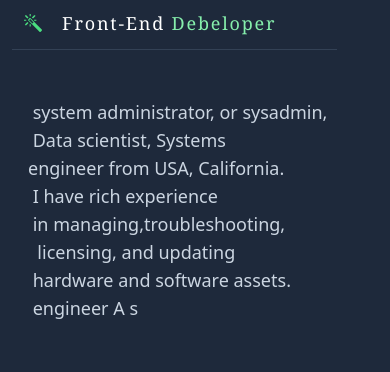
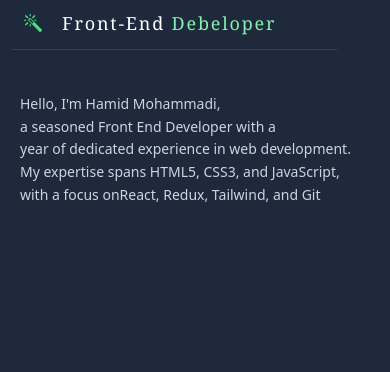
Before and after one commit to hamid-js/portfolio, a React (Vite) app: page / in a window 390 px wide. Shown: the part 757-1129 px from the top of the page. Built offline with nearby package versions, Linux system fonts and the light colour scheme.

Commit message:
fix respnsive bug9

```diff
--- a/src/App.jsx
+++ b/src/App.jsx
@@ -28,7 +28,7 @@ function App() {
       </nav>
 
       <main className=" md:mr-16 md:w-4/6 md:text-xl md:shadow-lg md:shadow-[var(--secondary-color-500)] lg:m-0 lg:mr-9 lg:flex lg:w-full lg:items-start lg:justify-between lg:gap-5 lg:shadow-none ">
-        <div className=" lg:mt-6 lg:max-h-[33rem] lg:min-w-[26rem] xl:max-h-[33rem] xl:min-w-[28rem]  ">
+        <div className=" lg:mt-6 lg:max-h-[33rem] lg:min-w-[24rem] xl:max-h-[33rem] xl:min-w-[28rem]  ">
           <HiroCard />
         </div>
 
@@ -39,7 +39,7 @@ function App() {
             } `}
           >
             <About />
-            <Testomonials />
+            {/* <Testomonials /> */}
           </div>
           <div
             className={` ${sections} ${
--- a/src/features/articles/About.jsx
+++ b/src/features/articles/About.jsx
@@ -2,18 +2,19 @@ import { ImMagicWand, ImProfile } from 'react-icons/im';
 import Title from '../ui/Title';
 import Typewriter from '../ui/Typewriter';
 const text = `
-A system administrator, or sysadmin,
- Data scientist, Systems
-engineer from USA, California.
- I have rich experience
- in managing,troubleshooting,
-  licensing, and updating
- hardware and software assets.
- engineer A system administrator,sysadmin,
-  Data scientist, Systems engineer from USA,
-   California. I have rich experience
-    in managing,troubleshooting,licensing,
- and updating  hardware and software assets.
+ Hello, I'm Hamid Mohammadi,
+a seasoned Front End Developer with a
+year of dedicated experience in web development.
+My expertise spans HTML5, CSS3, and JavaScript,
+with a focus onReact, Redux, Tailwind, and Git.
+I bring a dynamic approach to creating
+user-centric experiences, evident in my portfolio, where
+each project showcases my problem-solving prowess and
+coding finesse.From responsive designs to interactive
+React applications, my commitment to excellence
+shines through. I'm eager to contribute my skills and
+passion to the ever-evolving landscape of web
+development.and updating hardware and software assets.
 `;
 export default function About() {
   return (
@@ -34,8 +35,8 @@ export default function About() {
         className="text-lg 2xl:text-3xl "
       />
 
-      <div className="text-[--primary-color-300]lg:px-10 px-7 xl:px-8  ">
-        <div className="font-extralightligh  relative mb-80  pb-12 text-lg  md:text-xl xl:text-lg 2xl:mb-[32rem] 2xl:text-2xl 2xl:leading-relaxed  ">
+      <div className="text-[--primary-color-300]  pl-5 sm:pl-3 xl:px-10  ">
+        <div className="font-extralightligh leading-relaxed  relative mb-72 sm:mb-96   pb-12 text-sm sm:text-lg   xl:mb-[25rem] 2xl:mb-[35rem] 2xl:text-2xl 2xl:leading-relaxed  ">
           <Typewriter text={text} wordDelay={30} />
         </div>
 
--- a/src/features/terminal/Terminal.jsx
+++ b/src/features/terminal/Terminal.jsx
@@ -97,7 +97,7 @@ const Terminal = () => {
   return (
     <div
       id="terminal"
-      className=" lg:w-6/6 xl:p-auto my-16 h-full w-full overflow-hidden rounded-md bg-[--color-black] p-5 text-[--primary-color-300] shadow-md md:m-0 lg:p-10 xl:min-w-[35rem] 2xl:min-w-[42rem] 2xl:py-32   "
+      className=" lg:w-6/6 xl:p-auto my-16 h-full w-full overflow-hidden rounded-md bg-[--color-black] p-5 text-[--primary-color-300] shadow-md md:m-0 lg:p-10 lg:min-w-[30rem] xl:min-w-[43rem] 2xl:min-w-[50rem] 2xl:py-32   "
     >
       <div className="w-4/4  m-auto pb-5  xl:text-xl 2xl:text-2xl  ">
         <span className=" font-bold text-[var(--secondary-color-500)]">
```
